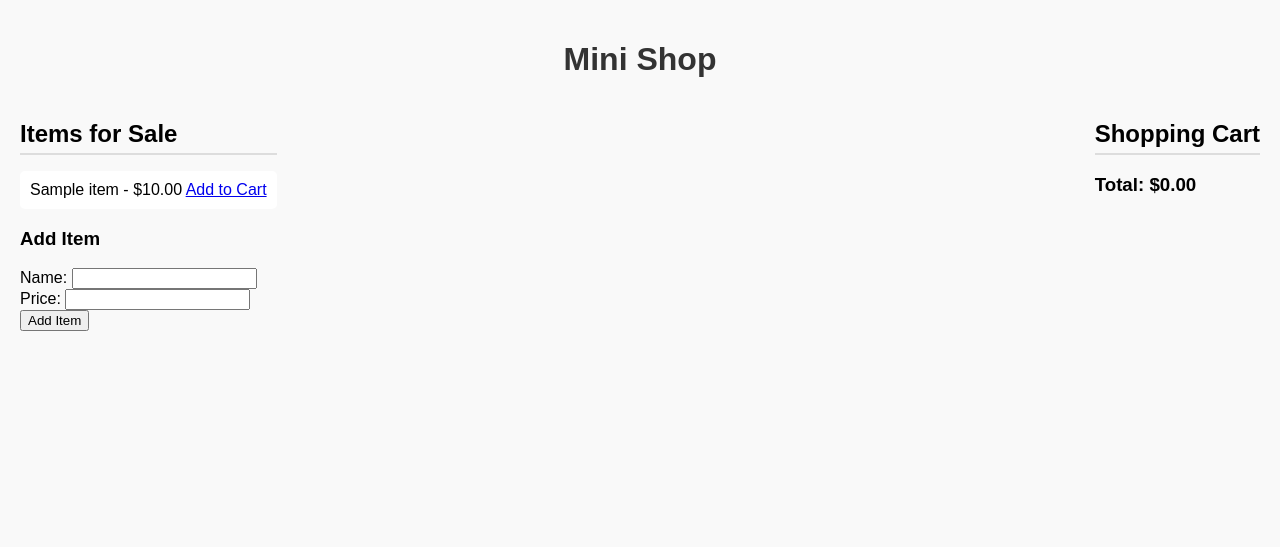
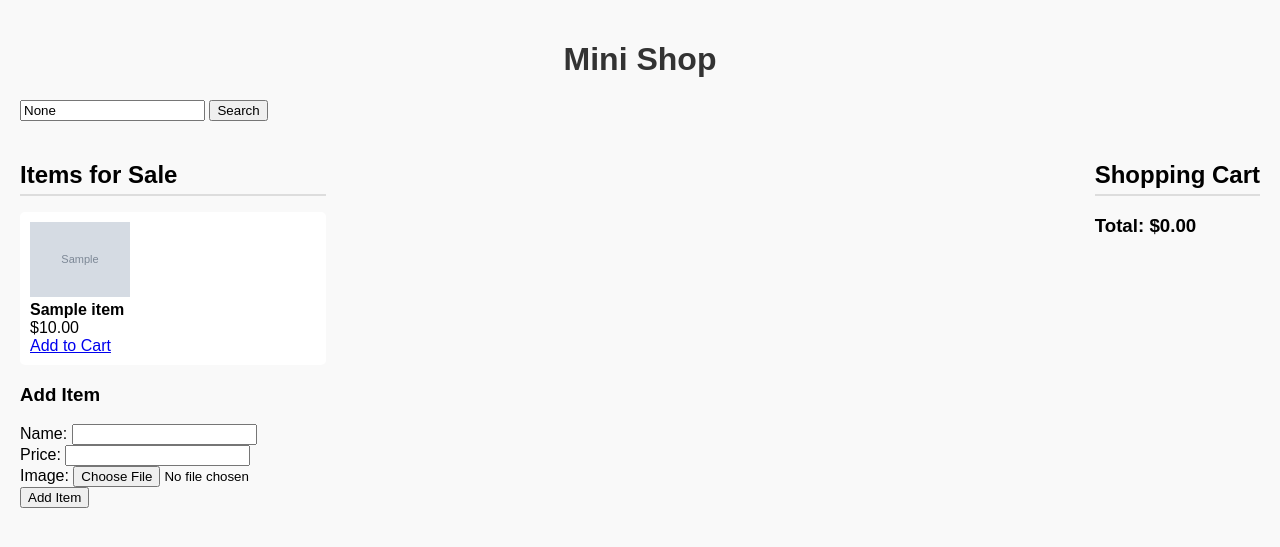
Before and after one commit to Jensen-creator/my--flask-pwa, a Flask app: page / in a window 1280 px wide. Shown: the top 547 px of the page. Run offline with Flask 3, Linux system fonts and the light colour scheme; tables that the repository leaves empty hold one stand-in row (values such as "Sample post"); grey boxes marked "Sample" are stand-in pictures.

Commit message:
Update index.html

```diff
--- a/templates/index.html
+++ b/templates/index.html
@@ -6,6 +6,13 @@
 </head>
 <body>
     <h1>Mini Shop</h1>
+
+    <!-- Search bar -->
+    <form method="GET" style="margin-bottom: 20px;">
+        <input type="text" name="search" placeholder="Search items..." value="{{ request.args.get('search') }}">
+        <button type="submit">Search</button>
+    </form>
+
     <div class="container">
         <!-- Items for Sale -->
         <div>
@@ -13,18 +20,25 @@
             <ul>
                 {% for item in items %}
                 <li>
-                    {{ item[1] }} - ${{ "%.2f"|format(item[2]) }}
-                    <a href="/?add_to_cart={{ item[0] }}">Add to Cart</a>
+                    {% if item[3] %}
+                    <img src="{{ url_for('static', filename='uploads/' ~ item[3]) }}" alt="{{ item[1] }}" width="100">
+                    {% endif %}
+                    <div>
+                        <strong>{{ item[1] }}</strong><br>
+                        ${{ "%.2f"|format(item[2]) }}<br>
+                        <a href="/?add_to_cart={{ item[0] }}">Add to Cart</a>
+                    </div>
                 </li>
                 {% endfor %}
             </ul>
 
             <!-- Add New Item -->
             <h3>Add Item</h3>
-            <form method="POST">
+            <form method="POST" enctype="multipart/form-data">
                 <input type="hidden" name="action" value="add_item">
                 <label>Name: <input type="text" name="name" required></label><br>
                 <label>Price: <input type="number" step="0.01" name="price" required></label><br>
+                <label>Image: <input type="file" name="image" accept="image/*"></label><br>
                 <button type="submit">Add Item</button>
             </form>
         </div>
```
